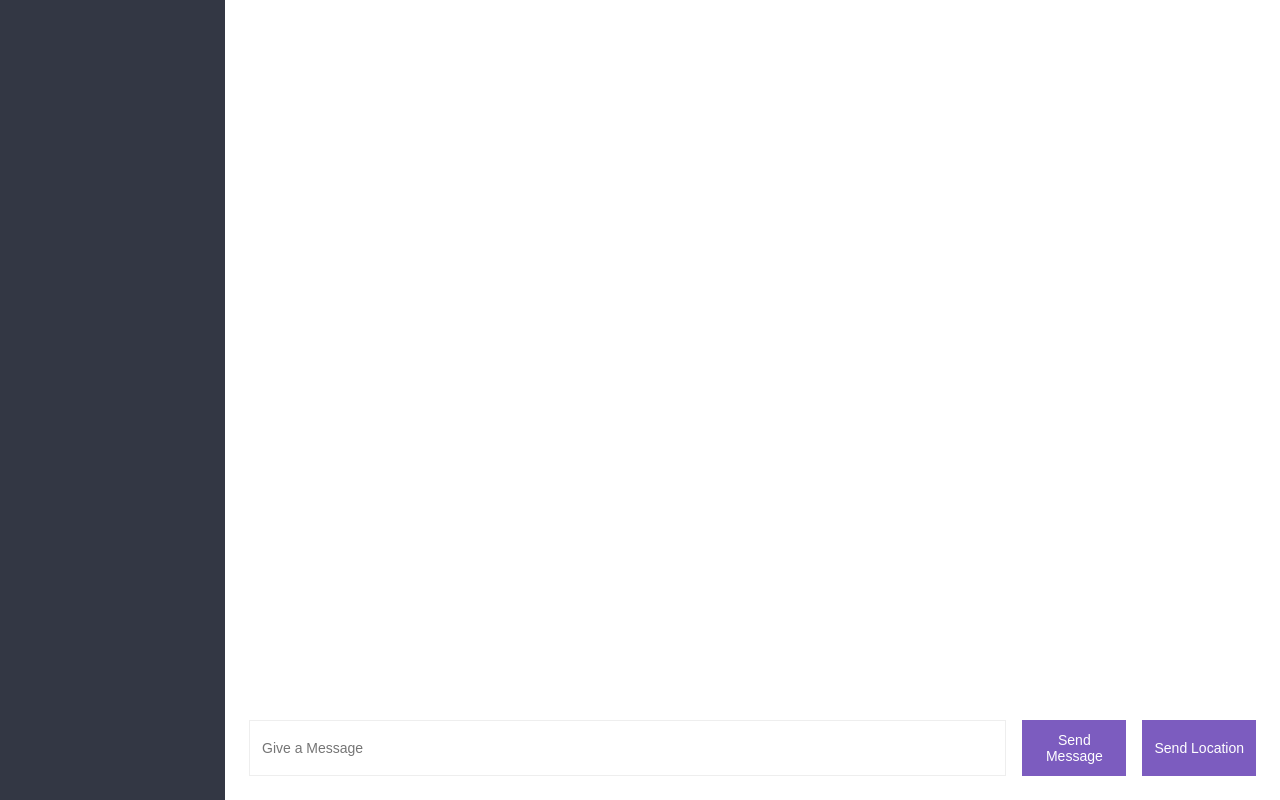
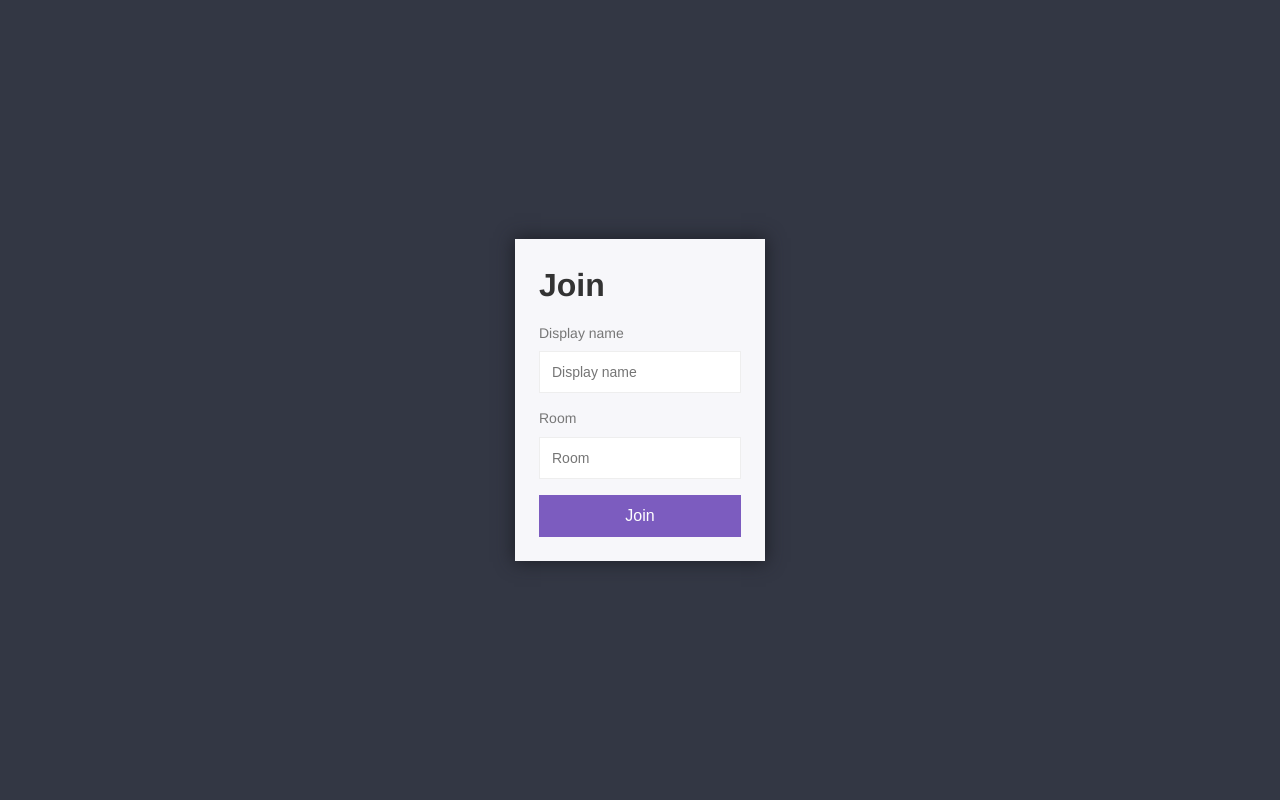
Before and after one commit to Rkbp-099/Chat-Application, a website: page public/index.html in a window 1280 px wide. Drawn offline with nearby package versions, Linux system fonts and the light colour scheme; no server answers.

Commit message:
Designed Join page

```diff
--- a/public/index.html
+++ b/public/index.html
@@ -10,44 +10,18 @@
 </head>
 
 <body>
-    <div class="chat">
-        <div class="chat__sidebar">
-
-        </div>
-        <div class="chat__main">
-            <div id="messages" class="chat__messages"></div>
-            <div class="compose">
-                <form id="message-form">
-                    <input type="text" placeholder="Give a Message" name="message">
-                    <button type="submit" id="submitButton">Send Message</button>
-                </form>
-                <button id="send-location">Send Location</button>
-            </div>
-
+    <div class="centered-form">
+        <div class="centered-form__box">
+            <h1>Join</h1>
+            <form action="./chat.html">
+                <label for="">Display name</label>
+                <input type="text" name="username" placeholder="Display name" required>
+                <label for="">Room</label>
+                <input type="text" name="room" placeholder="Room" required>
+                <button>Join</button>
+            </form>
         </div>
     </div>
-
-
-    <script id="message-template" type="text/html">
-        <div class="message">
-            <span class="message__name">Some User Name</span>
-            <span class="message__meta">{{createdAt}}</span>
-            <p>{{message}}</p>
-        </div>
-    </script>
-
-    <script id="location-message-template" type="text/html">
-        <div class="message">
-            <span class="message__name">Some User Name</span>
-            <span class="message__meta">{{createdAt}}</span>
-            <p><a href={{url}} target="_blank">Link to location</a></p>
-        </div>
-    </script>
-    <script src="https://cdnjs.cloudflare.com/ajax/libs/mustache.js/3.0.1/mustache.min.js"></script>
-    <script src="https://cdnjs.cloudflare.com/ajax/libs/moment.js/2.22.2/moment.min.js"></script>
-    <script src="https://cdnjs.cloudflare.com/ajax/libs/qs/6.6.0/qs.min.js"></script>
-    <script src="/socket.io/socket.io.js"></script>
-    <script src="./js/chat.js"></script>
 </body>
 
 </html>
```
Also changed, not shown: public/chat.html (added, +53 -0 lines).
